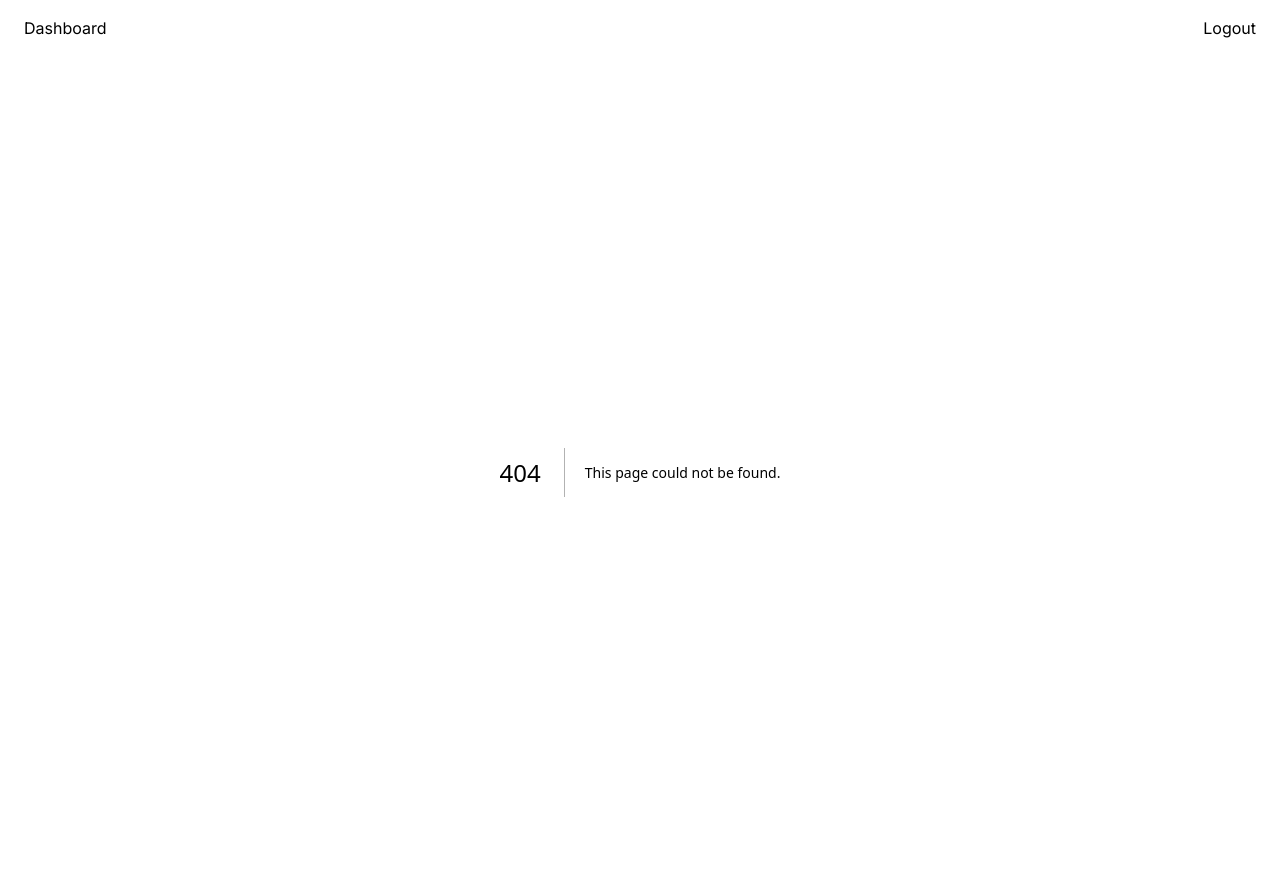
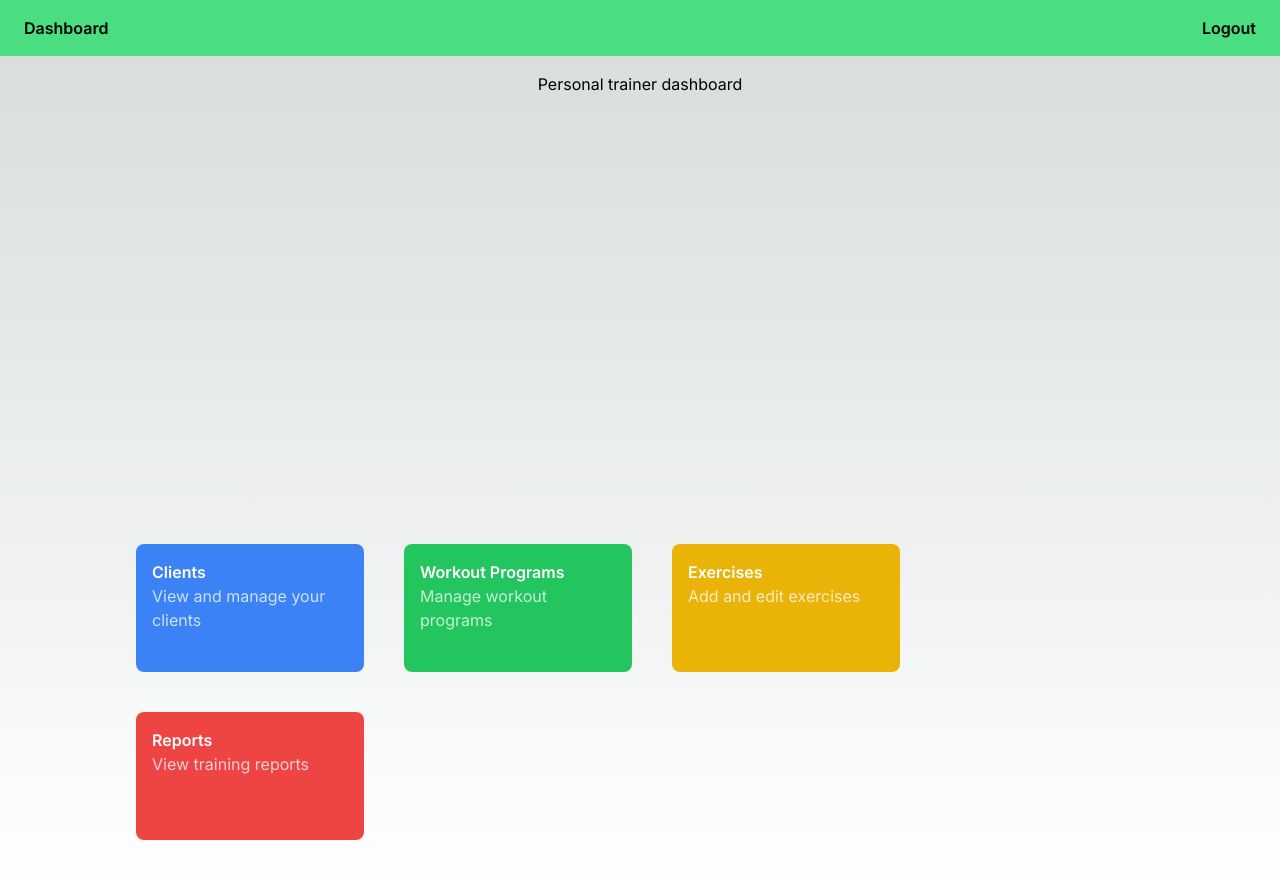
Before and after one commit to MartinStokholm/fitness-project, a Next.js app: page /dashboard/personaltrainer in a window 1280 px wide. Before the commit this address had no page. Shown: the top 878 px of the page. Built offline with nearby package versions, Linux system fonts and the light colour scheme; no server answers.

Commit message:
role based route to dashboard

```diff
--- /dev/null
+++ b/src/app/dashboard/client/page.tsx
@@ -0,0 +1,13 @@
+export default function ClientPage() {
+  return (
+    <main className="flex min-h-screen flex-col items-center justify-between">
+      <h1>Client dashboard</h1>
+      <div className="flex flex-wrap gap-2 p-4">
+        <div className="w-full sm:w-1/2 md:w-1/3 lg:w-1/4 xl:w-1/4 p-4">
+          <h2 className="text-white font-semibold">Clients</h2>
+          <p className="text-white text-opacity-75"></p>
+        </div>
+      </div>
+    </main>
+  );
+}
--- /dev/null
+++ b/src/app/dashboard/manager/page.tsx
@@ -0,0 +1,12 @@
+export default function ManagerPage() {
+  return (
+    <main className="flex min-h-screen flex-col items-center justify-between">
+      <h1>Manager dashboard</h1>
+      <div className="flex flex-wrap gap-2 p-4">
+        <div className="w-full sm:w-1/2 md:w-1/3 lg:w-1/4 xl:w-1/4 p-4">
+          <p className="text-white text-opacity-75"></p>
+        </div>
+      </div>
+    </main>
+  );
+}
--- a/src/app/dashboard/page.tsx
+++ b/src/app/dashboard/page.tsx
@@ -1,39 +1,5 @@
 export default function Dashboard() {
   return (
-    <main className="flex min-h-screen flex-col items-center justify-between">
-      <div className="flex flex-wrap gap-2 p-4">
-        <div className="w-full sm:w-1/2 md:w-1/3 lg:w-1/4 xl:w-1/4 p-4">
-          <div className="bg-blue-500 rounded-lg p-4 h-32">
-            <h2 className="text-white font-semibold">Clients</h2>
-            <p className="text-white text-opacity-75">
-              View and manage your clients
-            </p>
-          </div>
-        </div>
-
-        <div className="w-full sm:w-1/2 md:w-1/3 lg:w-1/4 xl:w-1/4 p-4">
-          <div className="bg-green-500 rounded-lg p-4 h-32">
-            <h2 className="text-white font-semibold">Workout Programs</h2>
-            <p className="text-white text-opacity-75">
-              Manage workout programs
-            </p>
-          </div>
-        </div>
-
-        <div className="w-full sm:w-1/2 md:w-1/3 lg:w-1/4 xl:w-1/4 p-4">
-          <div className="bg-yellow-500 rounded-lg p-4 h-32">
-            <h2 className="text-white font-semibold">Exercises</h2>
-            <p className="text-white text-opacity-75">Add and edit exercises</p>
-          </div>
-        </div>
-
-        <div className="w-full sm:w-1/2 md:w-1/3 lg:w-1/4 xl:w-1/4 p-4">
-          <div className="bg-red-500 rounded-lg p-4 h-32">
-            <h2 className="text-white font-semibold">Reports</h2>
-            <p className="text-white text-opacity-75">View training reports</p>
-          </div>
-        </div>
-      </div>
-    </main>
+    <main className="flex min-h-screen flex-col items-center justify-between"></main>
   );
 }
--- /dev/null
+++ b/src/app/dashboard/personaltrainer/page.tsx
@@ -0,0 +1,40 @@
+export default function TrainerPage() {
+  return (
+    <main className="flex min-h-screen flex-col items-center justify-between">
+      <h1>Personal trainer dashboard</h1>
+      <div className="flex flex-wrap gap-2 p-4">
+        <div className="w-full sm:w-1/2 md:w-1/3 lg:w-1/4 xl:w-1/4 p-4">
+          <div className="bg-blue-500 rounded-lg p-4 h-32">
+            <h2 className="text-white font-semibold">Clients</h2>
+            <p className="text-white text-opacity-75">
+              View and manage your clients
+            </p>
+          </div>
+        </div>
+
+        <div className="w-full sm:w-1/2 md:w-1/3 lg:w-1/4 xl:w-1/4 p-4">
+          <div className="bg-green-500 rounded-lg p-4 h-32">
+            <h2 className="text-white font-semibold">Workout Programs</h2>
+            <p className="text-white text-opacity-75">
+              Manage workout programs
+            </p>
+          </div>
+        </div>
+
+        <div className="w-full sm:w-1/2 md:w-1/3 lg:w-1/4 xl:w-1/4 p-4">
+          <div className="bg-yellow-500 rounded-lg p-4 h-32">
+            <h2 className="text-white font-semibold">Exercises</h2>
+            <p className="text-white text-opacity-75">Add and edit exercises</p>
+          </div>
+        </div>
+
+        <div className="w-full sm:w-1/2 md:w-1/3 lg:w-1/4 xl:w-1/4 p-4">
+          <div className="bg-red-500 rounded-lg p-4 h-32">
+            <h2 className="text-white font-semibold">Reports</h2>
+            <p className="text-white text-opacity-75">View training reports</p>
+          </div>
+        </div>
+      </div>
+    </main>
+  );
+}
--- a/src/app/layout.tsx
+++ b/src/app/layout.tsx
@@ -2,6 +2,8 @@ import type { Metadata } from "next";
 import { Inter } from "next/font/google";
 import "./globals.css";
 import Link from "next/link";
+import { getServerSession } from "next-auth";
+import { authOptions } from "@/app/api/auth/[...nextauth]/options";
 const inter = Inter({ subsets: ["latin"] });
 
 export const metadata: Metadata = {
@@ -9,20 +11,31 @@ export const metadata: Metadata = {
   description: "Generated by create next app",
 };
 
-export default function RootLayout({
+export default async function RootLayout({
   children,
 }: {
   children: React.ReactNode;
 }) {
+  const session = await getServerSession(authOptions);
+
+  const role = session?.user?.role;
+  console.log(role);
+
   return (
     <html lang="en">
       <body className={inter.className}>
-        <nav className="flex justify-between">
-          <Link className="mx-2 p-4" href={"dashboard"}>
+        <nav className="flex justify-between bg-green-400">
+          <Link
+            className="mx-2 p-4 text-black font-semibold hover:text-white"
+            href={"dashboard/" + role?.toLowerCase()}
+          >
             Dashboard
           </Link>
 
-          <Link className="mx-2 p-4" href={"/api/auth/signout"}>
+          <Link
+            className="mx-2 p-4 text-black font-semibold hover:text-white"
+            href={"/api/auth/signout"}
+          >
             Logout
           </Link>
         </nav>
--- a/src/app/page.tsx
+++ b/src/app/page.tsx
@@ -1,17 +1,14 @@
 import { authOptions } from "./api/auth/[...nextauth]/options";
 import { getServerSession } from "next-auth";
-
 export default async function Home() {
   const session = await getServerSession(authOptions);
 
   return (
-    <main className="flex min-h-screen flex-col items-center justify-between p-24">
+    <main className="flex min-h-screen flex-col items-center pt-8">
+      <h1>The Fitness App</h1>
       <div className="p-8 bg-blue-400 rounded">
-        <h1 className="font-bold">Logged in as:</h1>
-        <p>{session?.user?.name}</p>
-        <p>{session?.user?.email}</p>
-        <p>{session?.user?.role}</p>
-        <p>{session?.user?.id}</p>
+        <h2 className="font-bold">Welcome {session?.user?.name}!</h2>
+        <p></p>
       </div>
     </main>
   );
```
